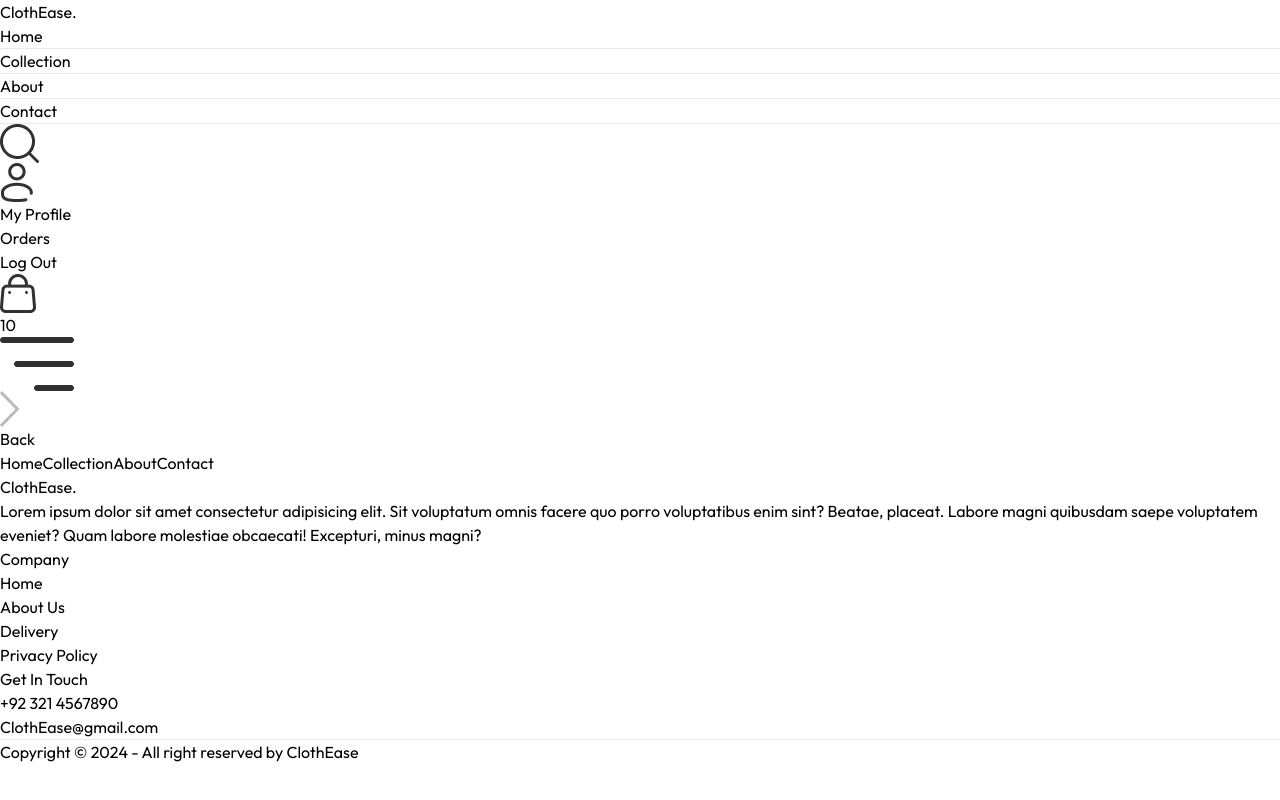
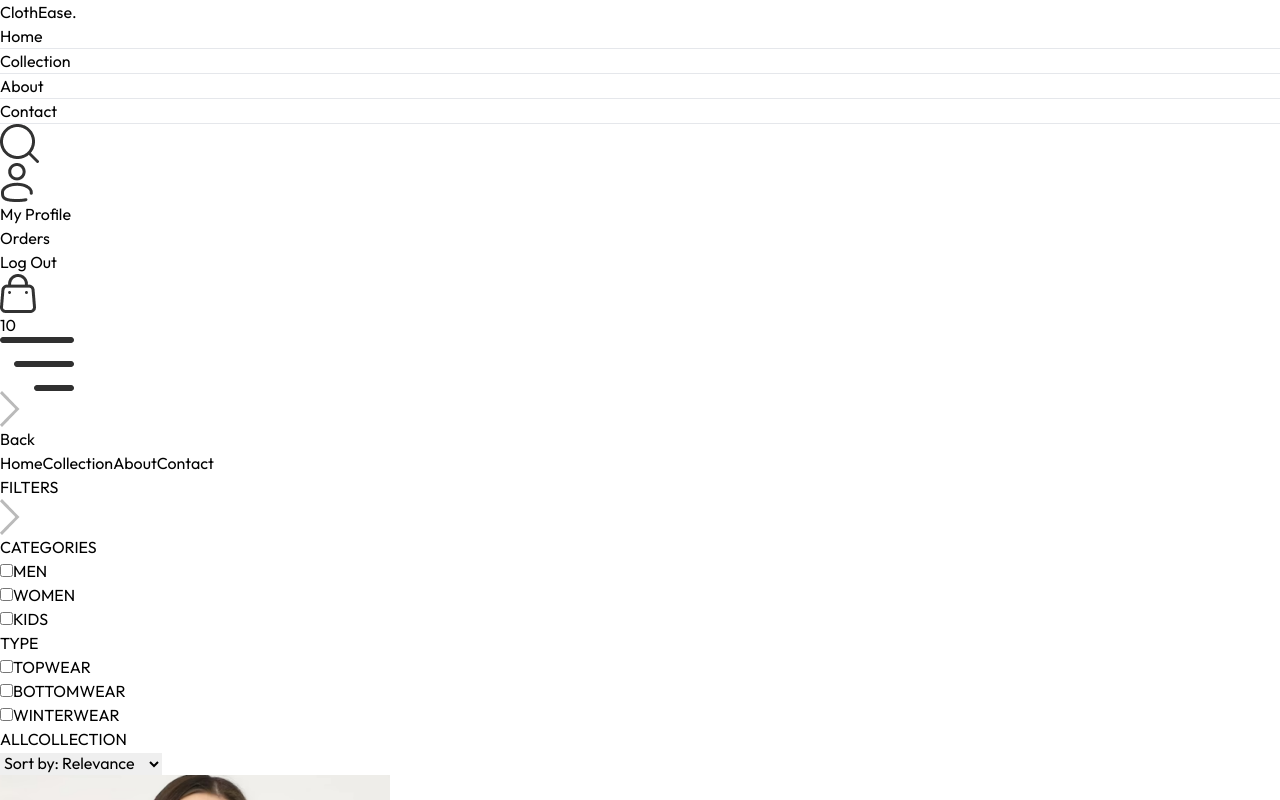
Before and after one commit to zzayd30/ClothEase-Front-End, a React (Vite) app: page /Collection in a window 1280 px wide. Shown: the top 800 px of the page. Built offline with nearby package versions, Linux system fonts and the light colour scheme.

Commit message:
Completed Home Page and Added Collections Page

```diff
--- a/src/components/Footer.jsx
+++ b/src/components/Footer.jsx
@@ -9,7 +9,7 @@ const Footer = () => {
           <p className='w-full md:w-2/3 text-gray-600 mt-5'>Lorem ipsum dolor sit amet consectetur adipisicing elit. Sit voluptatum omnis facere quo porro voluptatibus enim sint? Beatae, placeat. Labore magni quibusdam saepe voluptatem eveniet? Quam labore molestiae obcaecati! Excepturi, minus magni?</p>
         </div>
         <div>
-          <p className='text-xl font-medium mb-5'>Company</p>
+          <p className='text-xl mb-5 font-semibold'>Company</p>
           <ul className='flex flex-col gap-1 text-gray-600'>
             <li>Home</li>
             <li>About Us</li>
@@ -18,7 +18,7 @@ const Footer = () => {
           </ul>
         </div>
         <div>
-          <p className='text-xl font-medium mb-5'>Get In Touch</p>
+          <p className='text-xl mb-5 font-semibold'>Get In Touch</p>
           <ul className='flex flex-col gap-1 text-gray-600'>
             <li>+92 321 4567890</li>
             <li>ClothEase@gmail.com</li>
--- a/src/pages/Collection.jsx
+++ b/src/pages/Collection.jsx
@@ -1,9 +1,95 @@
-import React from 'react'
+import React, { useEffect, useContext, useState } from 'react'
+import { ShopContext } from '../context/ShopContext'
+import { assets } from '../assets/assets'
+import Title from '../components/Title'
+import ProductItem from '../components/ProductItem'
 
 const Collection = () => {
+  const { products } = useContext(ShopContext)
+  const [ShowFilter, setShowFilter] = useState(false)
+  const [FilterProduct, setFilterProduct] = useState([])
+  const [category, setcategory] = useState([])
+  const [subcategory, setsubcategory] = useState([])
+
+  const toggleCategory = (e) => {
+    if (category.includes(e.target.value)) {
+      setcategory(category.filter((item) => item !== e.target.value))
+    } else {
+      setcategory([...category, e.target.value])
+    }
+  }
+
+  const toggleSubCategory = (e) => {
+    if (subcategory.includes(e.target.value)) {
+      setsubcategory(subcategory.filter((item) => item !== e.target.value))
+    } else {
+      setsubcategory([...subcategory, e.target.value])
+    }
+  }
+
+  useEffect(() => {
+    setFilterProduct(products)
+  }, [])
   return (
-    <div>
+    <div className='flex flex-col sm:flex-row gap-1 sm:gap-10 pt-10 border-t'>
+      <div className='min-w-60'>
+        <p onClick={() => { setShowFilter(!ShowFilter) }} className='my-2 text-xl flex items-center gap-2 cursor-pointer'>FILTERS</p>
+        <img src={assets.dropdown_icon} className={`h-3 sm:hidden ${ShowFilter ? 'rotate-90' : ''}`} alt="Dropdown Icon" />
+        <div className={`border border-gray-300 pl-5 py-3 mt-6 ${ShowFilter ? '' : 'hidden'} sm:block`}>
+          <p className='mb-3 text-sm font-medium'>CATEGORIES</p>
+          <div className='flex flex-col gap-2 text-sm font-light text-gray-700'>
+            <p className='flex gap-2'>
+              <input className='w-3' type="checkbox" value={"Men"} onClick={toggleCategory} />MEN
+            </p>
+            <p className='flex gap-2'>
+              <input className='w-3' type="checkbox" value={"Women"} onClick={toggleCategory} />WOMEN
+            </p>
+            <p className='flex gap-2'>
+              <input className='w-3' type="checkbox" value={"Kids"} onClick={toggleCategory} />KIDS
+            </p>
+          </div>
+        </div>
 
+        <div className={`border border-gray-300 pl-5 py-3 my-5 ${ShowFilter ? '' : 'hidden'} sm:block`}>
+          <p className='mb-3 text-sm font-medium'>TYPE</p>
+          <div className='flex flex-col gap-2 text-sm font-light text-gray-700'>
+            <p className='flex gap-2'>
+              <input className='w-3' type="checkbox" value={"Topwear"} onClick={toggleSubCategory} />TOPWEAR
+            </p>
+            <p className='flex gap-2'>
+              <input className='w-3' type="checkbox" value={"Bottomwear"} onClick={toggleSubCategory} />BOTTOMWEAR
+            </p>
+            <p className='flex gap-2'>
+              <input className='w-3' type="checkbox" value={"Winterwear"} onClick={toggleSubCategory} />WINTERWEAR
+            </p>
+          </div>
+        </div>
+      </div>
+      {/* Right Side */}
+      <div className='flex-1'>
+        <div className='flex justify-between text-base sm:text-2xl mb-4'>
+          <Title text1={"ALL"} text2={"COLLECTION"} />
+          <select className='border-2 border-gray-300 px-2 text-sm'>
+            <option value="relevant">Sort by: Relevance</option>
+            <option value="low-high">Sort by: Low to High</option>
+            <option value="high-low">Sort by: High to Low</option>
+          </select>
+        </div>
+
+        <div className="grid grid-cols-2 md:grid-cols-3 lg:grid-cols-4 gap-4 gap-y-6">
+          {
+            FilterProduct.map((item, index) => (
+              <ProductItem
+                key={index}
+                id={item._id}
+                image={item.image}
+                name={item.name}
+                price={item.price}
+              />
+            ))
+          }
+        </div>
+      </div>
     </div>
   )
 }
```
